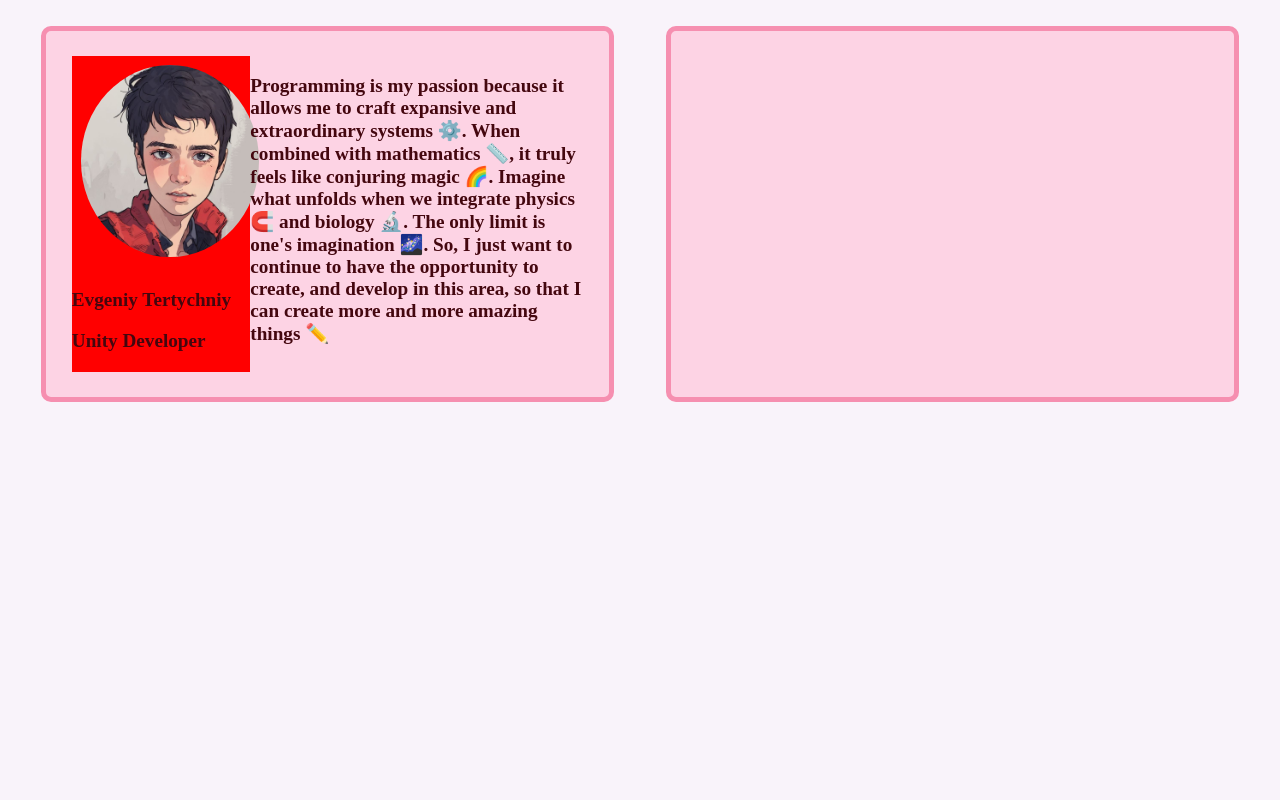
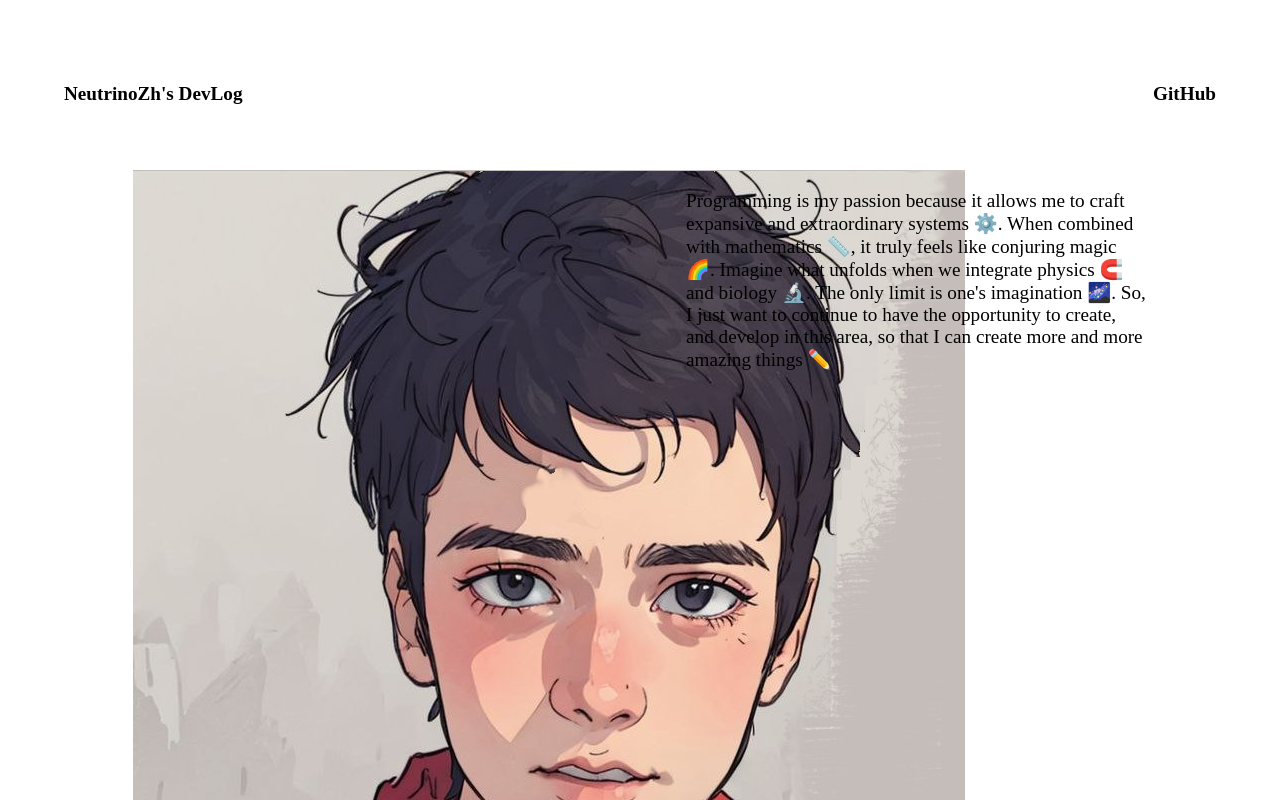
Before and after one commit to NeutrinoZh/it-fructose, a Next.js app in the folder apps/web/: page / in a window 1280 px wide. Shown: the top 800 px of the page. Built offline with nearby package versions, Linux system fonts and the light colour scheme.

Commit message:
added header

```diff
--- a/apps/web/src/app/layout.module.scss
+++ b/apps/web/src/app/layout.module.scss
@@ -2,6 +2,6 @@
 
 .rootLayout {
     margin: 0px;
-    padding: 0px;
+    padding: 5%;
     background-color: $color-background;
 }
--- a/apps/web/src/app/page.module.scss
+++ b/apps/web/src/app/page.module.scss
@@ -1,16 +1,28 @@
 @import "../styles/consts.scss";
+
+.header {
+    display: flex;
+    justify-content: space-between;
+
+    p {
+        color: $color-dark;
+        font-size: larger;
+        font-weight: bold;
+
+        transition: color 0.4s;
+
+        &:hover {
+            color: $color-gray;
+        }
+    }
+}
 
 .main {
     display: flex;
     justify-content: center;
     flex-wrap: wrap;
-}
 
     .block {
-    background-color: $color-block-primary;
-    border: solid 5px $color-block-secondary;
-    border-radius: 10px;
-
         margin: 2%;
         padding: 2%;
         width: 40%;
@@ -39,11 +51,6 @@
         p {
             color: $color-dark;
             font-size: larger;
-        font-weight: bold;
-    }
-
-    div.user {
-        background-color: red;
-        color: white;
         }
     }
+}
--- a/apps/web/src/app/page.tsx
+++ b/apps/web/src/app/page.tsx
@@ -6,19 +6,23 @@ import avatar from "../../public/avatar.jpg"
 import styles from "./page.module.scss";
 
 export default function Page(): JSX.Element {
-  return (
+  return (<>
+    <header className={styles.header}>
+      <p>{data.header.title}</p>
+      <p>{data.header.gitHub}</p>
+    </header>
     <main className={styles.main}>
+      <div className={classnames(styles.block, styles.userBlock)}>
+        <img src={avatar.src}></img>
+        <p className={styles.name}>{data.user.name}</p>
+        <p className={styles.job}>{data.user.job}</p>
+      </div>
       <div className={classnames(styles.block, styles.titleBlock)}>
-        <div className={styles.user}>
-          <img src={avatar.src}></img>
-          <p className={styles.name}>{data.user.name}</p>
-          <p className={styles.job}>{data.user.job}</p>
-        </div>
-        <p>{data.page.title}</p>
+        <p>{data.page.description}</p>
       </div>
       <div className={classnames(styles.block)}>
 
       </div>
     </main>
-  );
+  </>);
 }
--- a/apps/web/src/data/data.tsx
+++ b/apps/web/src/data/data.tsx
@@ -4,8 +4,12 @@ const data = {
         country: "Ukraine",
         job: "Unity Developer"
     },
+    header: {
+        title: "NeutrinoZh's DevLog",
+        gitHub: "GitHub"
+    },
     page: {
-        title: `
+        description: `
 Programming is my passion because it allows me to craft expansive and extraordinary systems ⚙️.
 When combined with mathematics 📏, it truly feels like conjuring magic 🌈.
 Imagine what unfolds when we integrate physics 🧲 and biology 🔬. The only limit is one's imagination 🌌.
--- a/apps/web/src/styles/consts.scss
+++ b/apps/web/src/styles/consts.scss
@@ -1,6 +1,7 @@
-$color-background: #f9f3fa;
-$color-block-primary: #fdd3e4;
-$color-block-secondary: #f68fb0;
+$color-background: #ffffff;
+
 $color-primary: #9f2c35;
 $color-secondary: #f36172;
-$color-dark: #44070f;
+
+$color-dark: #000000;
+$color-gray: #929292;
```
Lines whose indentation alone changed are shown as unchanged.
